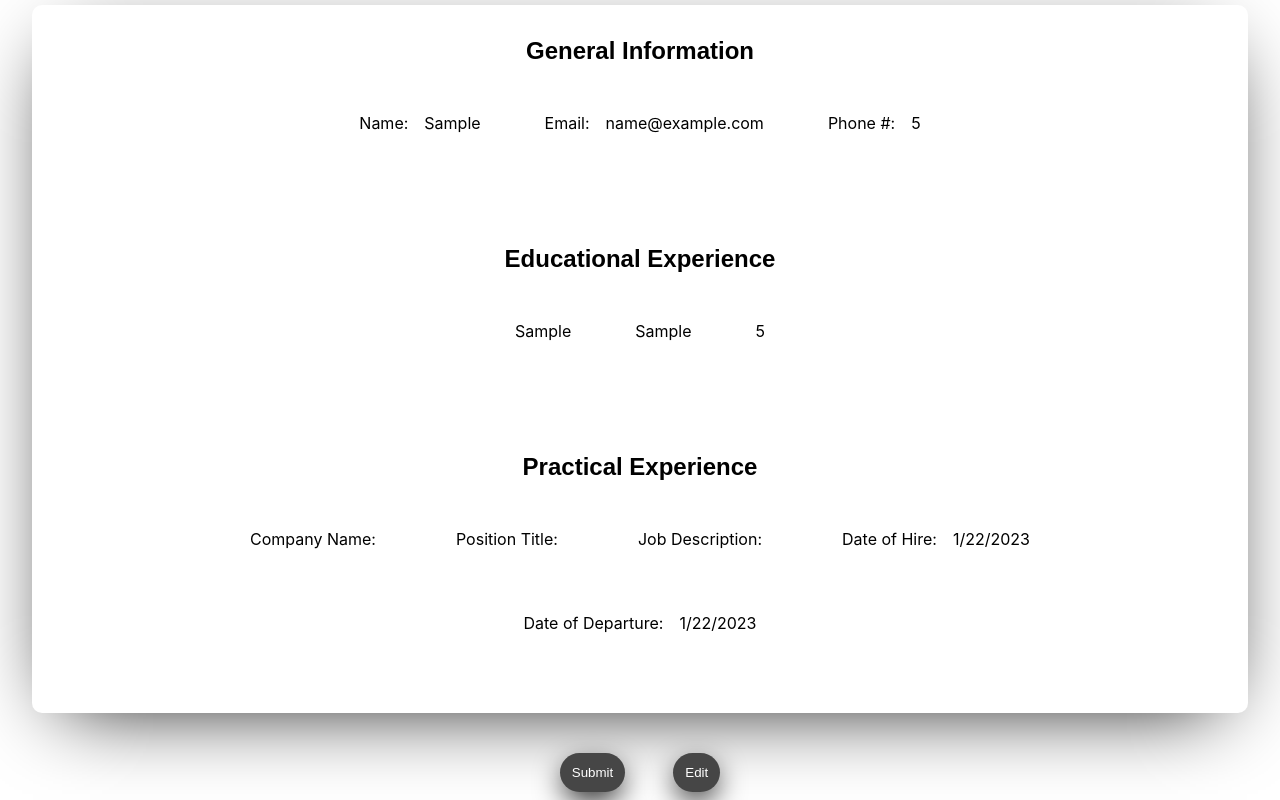
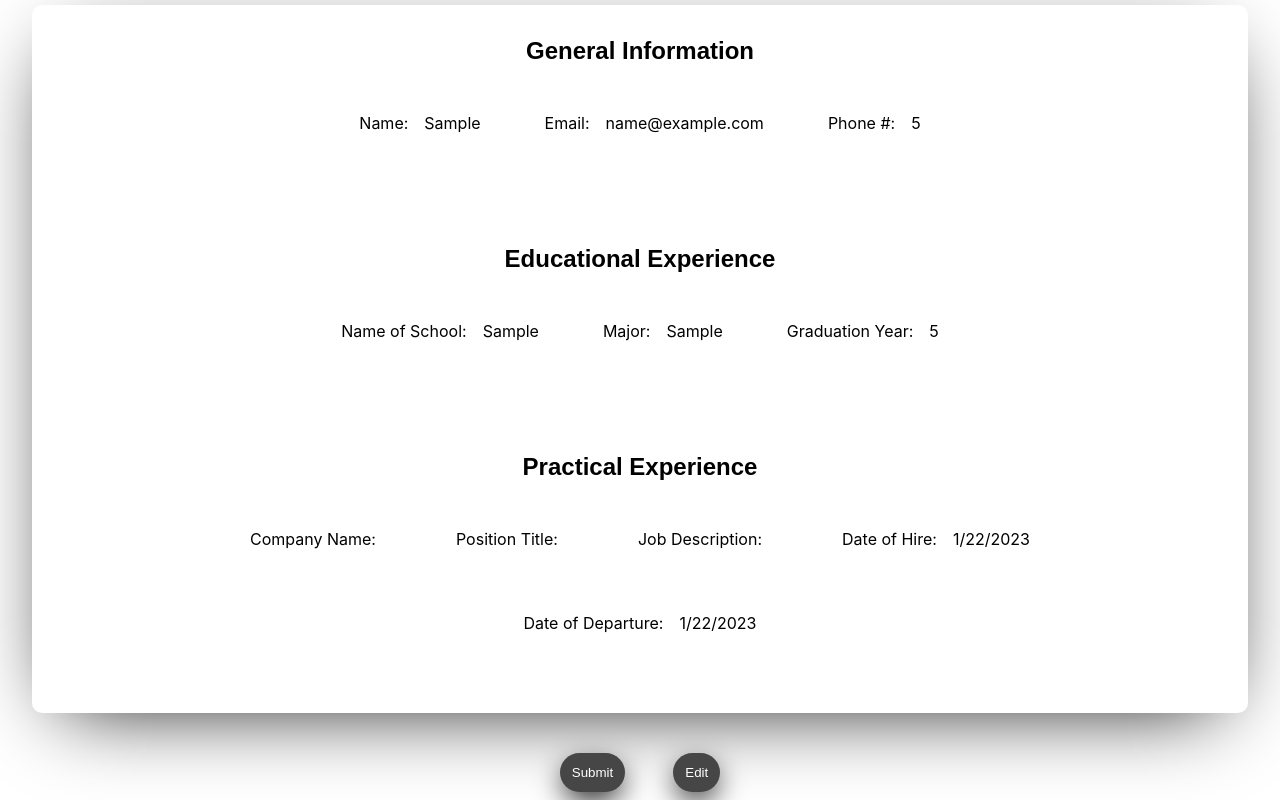
Before and after one commit to SlysDev/cv-application, a React (Create React App) app: page / in a window 1280 px wide. Both pictures are taken after typing "Sample", "name@example.com", "5", "Sample", "Sample", "5" into the empty fields and a click on the button "Submit". Shown: the part 66-866 px from the top of the page. Built offline with nearby package versions, Linux system fonts and the light colour scheme; a web font is replaced by a local one.

Commit message:
Fixed labels for edu experience & pushed to gh-pages

```diff
--- a/src/components/EducationalExperience.js
+++ b/src/components/EducationalExperience.js
@@ -71,12 +71,15 @@ export default class EducationalExperience extends Component {
                     <h2>Educational Experience</h2>
                     <div className="section-information">
                         <div className="form-item">
+                            <p>Name of School:</p>
                             <p>{this.state.schoolName}</p>
                         </div>
                         <div className="form-item">
+                            <p>Major:</p>
                             <p>{this.state.major}</p>
                         </div>
                         <div className="form-item">
+                            <p>Graduation Year:</p>
                             <p>{this.state.graduationYear}</p>
                         </div>
                     </div>
```
Also changed, not shown: package.json (+7 -1 lines), 1 other file (tests, documents, lock files or other folders).
